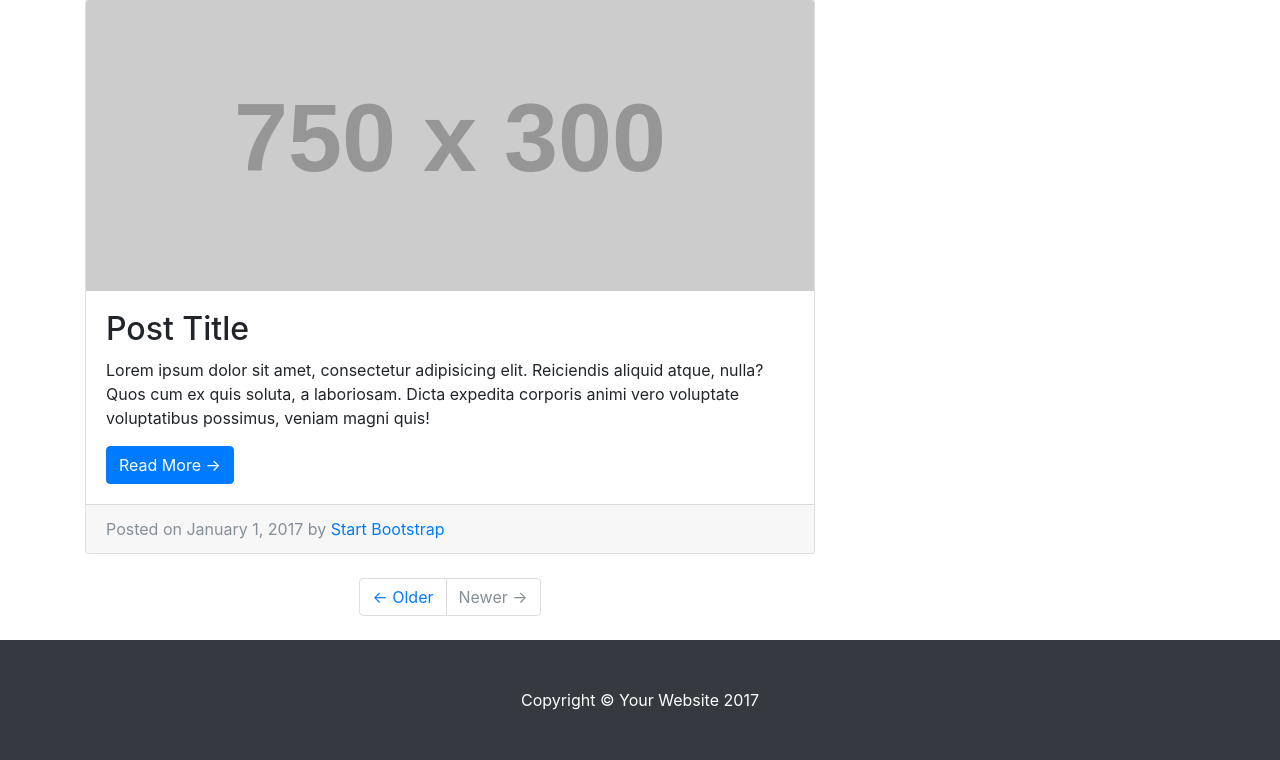
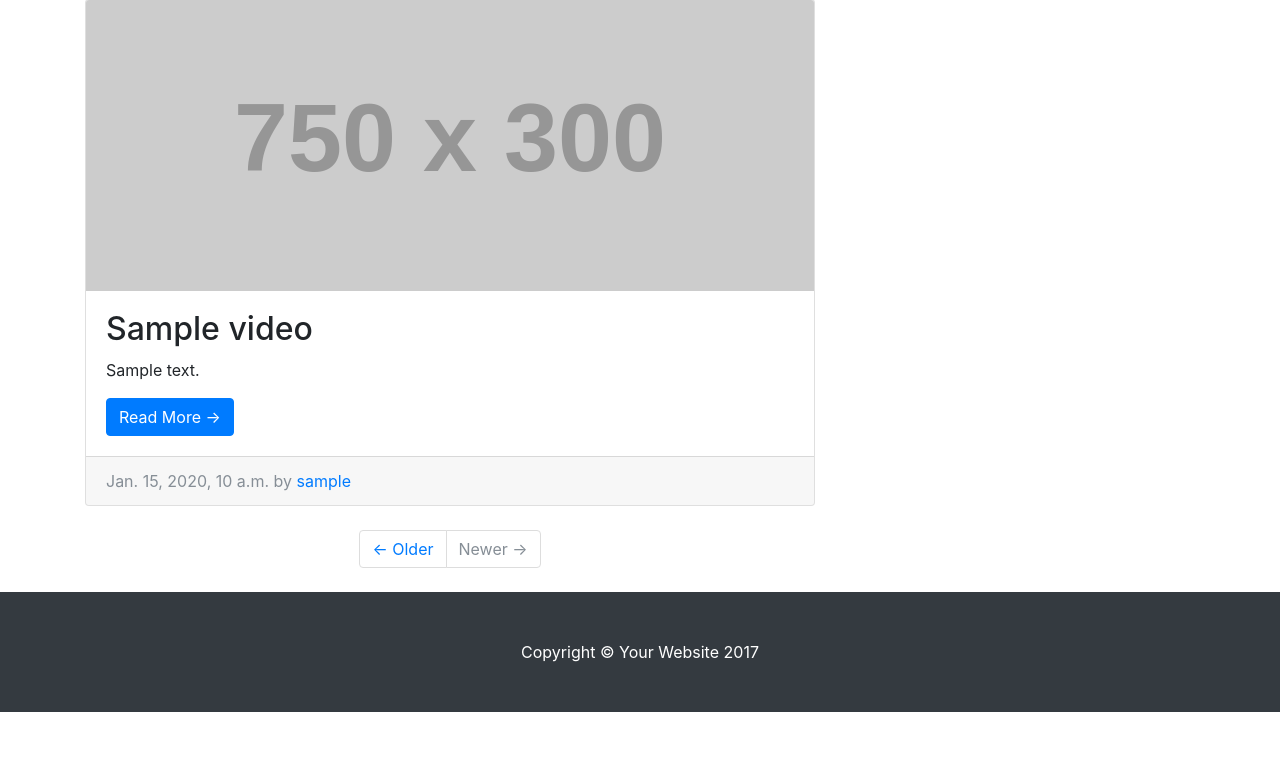
Before and after one commit to TrickyCloseCombat/my-hero-academyTV, a Django app: template video/templates/video_list.html in a window 1280 px wide. Shown: the part 1308-2068 px from the top of the page. After the commit the page ends 2020 px from the top, so only its background shows below. Run offline with Django 3.2, Linux system fonts and the light colour scheme; the template is opened without the code that fills it: values that come from a table or form of the project are taken from there, others are empty; tables that the repository leaves empty hold one stand-in row (values such as "Sample post"); grey boxes labelled with a size stand in for pictures from a placeholder-image service; some libraries are stand-ins or nearby versions.

Commit message:
Add video display

```diff
--- a/video/templates/video_list.html
+++ b/video/templates/video_list.html
@@ -81,18 +81,19 @@
                 </div>
 
                 <!-- Blog Post -->
+                 {% for video in videos %}
                 <div class="card mb-4">
                     <img class="card-img-top" src="http://placehold.it/750x300" alt="Card image cap">
                     <div class="card-body">
-                        <h2 class="card-title">Post Title</h2>
-                        <p class="card-text">Lorem ipsum dolor sit amet, consectetur adipisicing elit. Reiciendis aliquid atque, nulla? Quos cum ex quis soluta, a laboriosam. Dicta expedita corporis animi vero voluptate voluptatibus possimus, veniam magni quis!</p>
+                        <h2 class="card-title">{{ video.title}}</h2>
+                        <p class="card-text">{{ video.text }}</p>
                         <a href="#" class="btn btn-primary">Read More &rarr;</a>
                     </div>
                     <div class="card-footer text-muted">
-                        Posted on January 1, 2017 by <a href="#">Start Bootstrap</a>
+                       {{ video.published_date }} by <a href="#">{{video.author}}</a>
                     </div>
                 </div>
-
+                {% endfor %}
                 <!-- Pagination -->
                 <ul class="pagination justify-content-center mb-4">
                     <li class="page-item"><a class="page-link" href="#">&larr; Older</a></li>
--- a/video/views.py
+++ b/video/views.py
@@ -1,6 +1,9 @@
 from django.shortcuts import render
+from django.utils import timezone
+from .models import Video
 
 # Create your views here.
 
 def video_list(request):
- return render(request, 'video_list.html',{})
+ videos = Video.objects.filter(published_date__lte = timezone.now()).order_by('published_date')
+ return render(request, 'video_list.html',{'videos':videos})
```
